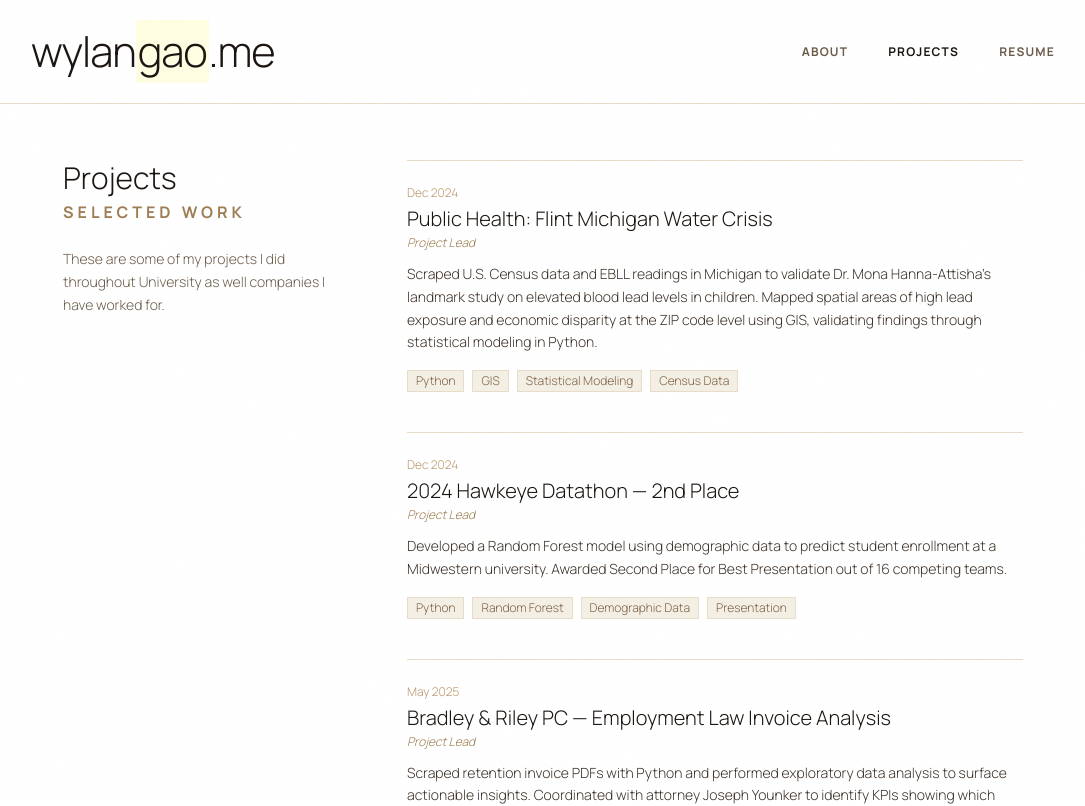
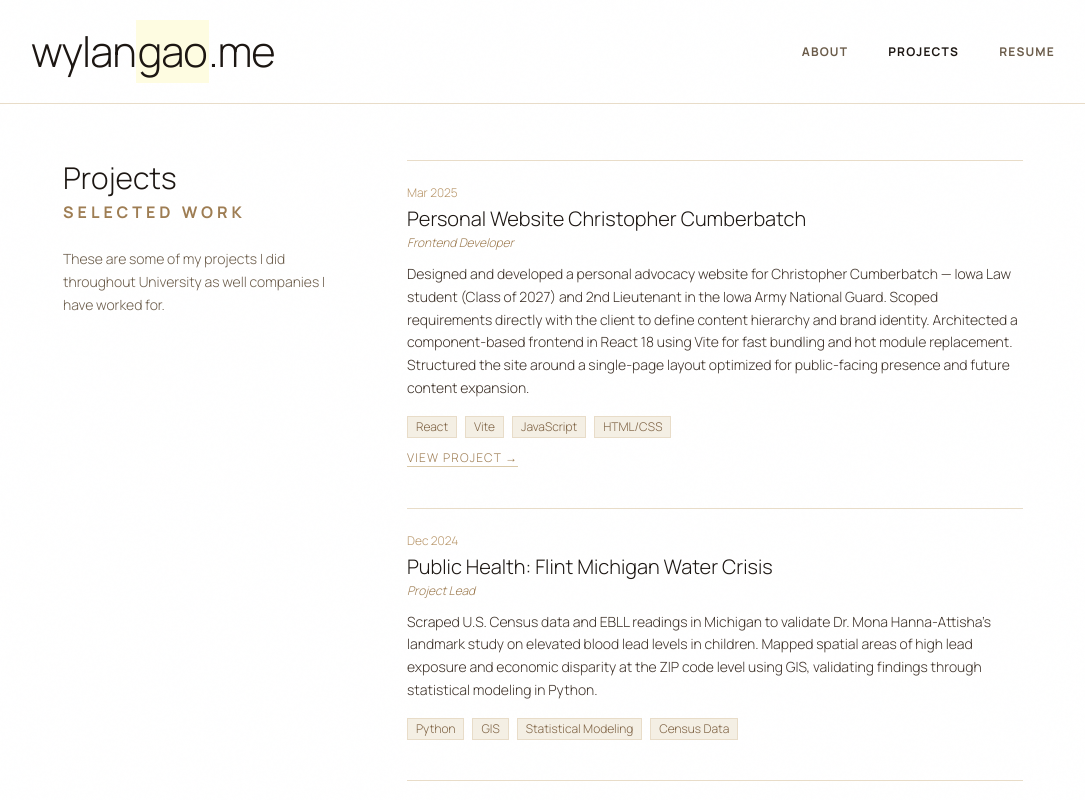
Before and after one commit to wylangao/wylan-site, a React (Vite) app: page /projects in a window 1280 px wide. Shown: the top 806 px of the page, without its empty margins (97-1182 px from the left). Built offline with nearby package versions, Linux system fonts and the light colour scheme.

Commit message:
Add Christopher Cumberbatch project, loop navbar animation
Co-Authored-By: Claude Sonnet 4.6 <noreply@anthropic.com>

```diff
--- a/src/components/Navbar.jsx
+++ b/src/components/Navbar.jsx
@@ -1,5 +1,5 @@
 import { NavLink, Link } from 'react-router-dom'
-import { useState } from 'react'
+import { useState, useEffect } from 'react'
 
 
 const links = [
@@ -10,7 +10,14 @@ const links = [
 
 export default function Navbar() {
   const [open, setOpen] = useState(false)
-  const [hovered, setHovered] = useState(false)
+  const [toggled, setToggled] = useState(false)
+
+  useEffect(() => {
+    const interval = setInterval(() => {
+      setToggled(t => !t)
+    }, 25000)
+    return () => clearInterval(interval)
+  }, [])
 
   return (
     <header className="border-b border-parchment-200 px-8 py-5">
@@ -18,14 +25,10 @@ export default function Navbar() {
         {/* Wordmark */}
         <Link to="/" className="font-serif tracking-tight text-ink" style={{fontSize: '42px'}}>
           wylan
-          <span
-            className="relative inline-block cursor-default"
-            onMouseEnter={() => setHovered(true)}
-            onMouseLeave={() => setHovered(false)}
-          >
-            <span className={`inline-block bg-yellow-100/50 px-0.5 transition-all duration-300 ${hovered ? 'translate-y-4 opacity-0' : ''}`}>gao</span>
-            <span className={`inline-block transition-all duration-300 ${hovered ? 'translate-y-4 opacity-0' : ''}`}>.</span>
-            <span className={`absolute left-0 top-0 transition-all duration-300 ${hovered ? 'opacity-100' : 'opacity-0'}`}>&nbsp;&nbsp;is&nbsp;&nbsp;</span>
+          <span className="relative inline-block">
+            <span className={`inline-block bg-yellow-100/50 px-0.5 transition-all duration-500 ${toggled ? 'translate-y-4 opacity-0' : ''}`}>gao</span>
+            <span className={`inline-block transition-all duration-500 ${toggled ? 'translate-y-4 opacity-0' : ''}`}>.</span>
+            <span className={`absolute left-0 top-0 transition-all duration-500 ${toggled ? 'opacity-100' : 'opacity-0'}`}>&nbsp;&nbsp;is&nbsp;&nbsp;</span>
           </span>me
         </Link>
 
--- a/src/pages/Projects.jsx
+++ b/src/pages/Projects.jsx
@@ -1,6 +1,16 @@
 import { useState } from 'react'
 
 const projects = [
+  {
+    title: 'Personal Website Christopher Cumberbatch',
+    date: 'Mar 2025',
+    role: 'Frontend Developer',
+    tags: ['React', 'Vite', 'JavaScript', 'HTML/CSS'],
+    description:
+      'Designed and developed a personal advocacy website for Christopher Cumberbatch — Iowa Law student (Class of 2027) and 2nd Lieutenant in the Iowa Army National Guard. Scoped requirements directly with the client to define content hierarchy and brand identity. Architected a component-based frontend in React 18 using Vite for fast bundling and hot module replacement. Structured the site around a single-page layout optimized for public-facing presence and future content expansion.',
+    link: 'https://christophercumberbatch.com',
+    image: null,
+  },
   {
     title: 'Public Health: Flint Michigan Water Crisis',
     date: 'Dec 2024',
```
